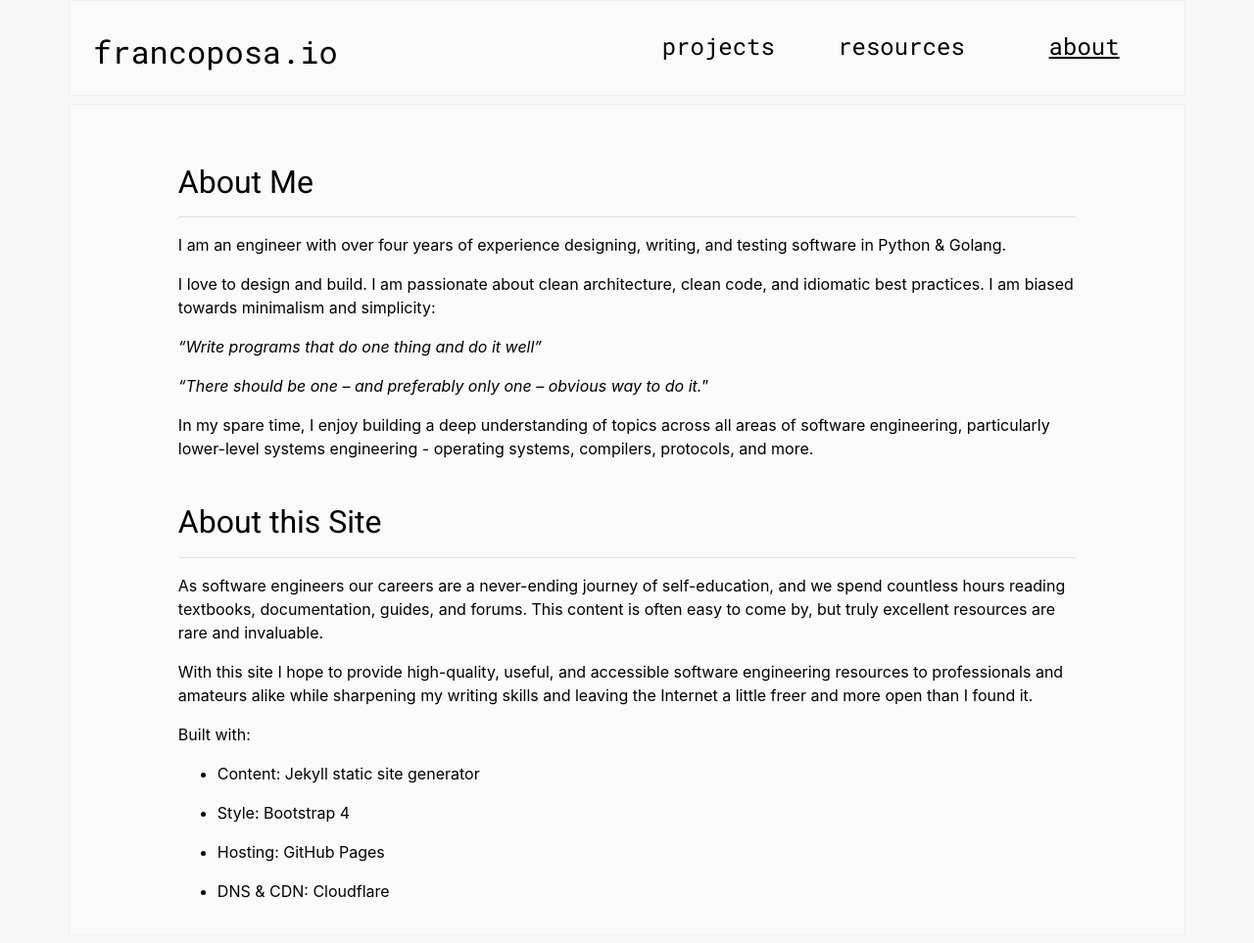
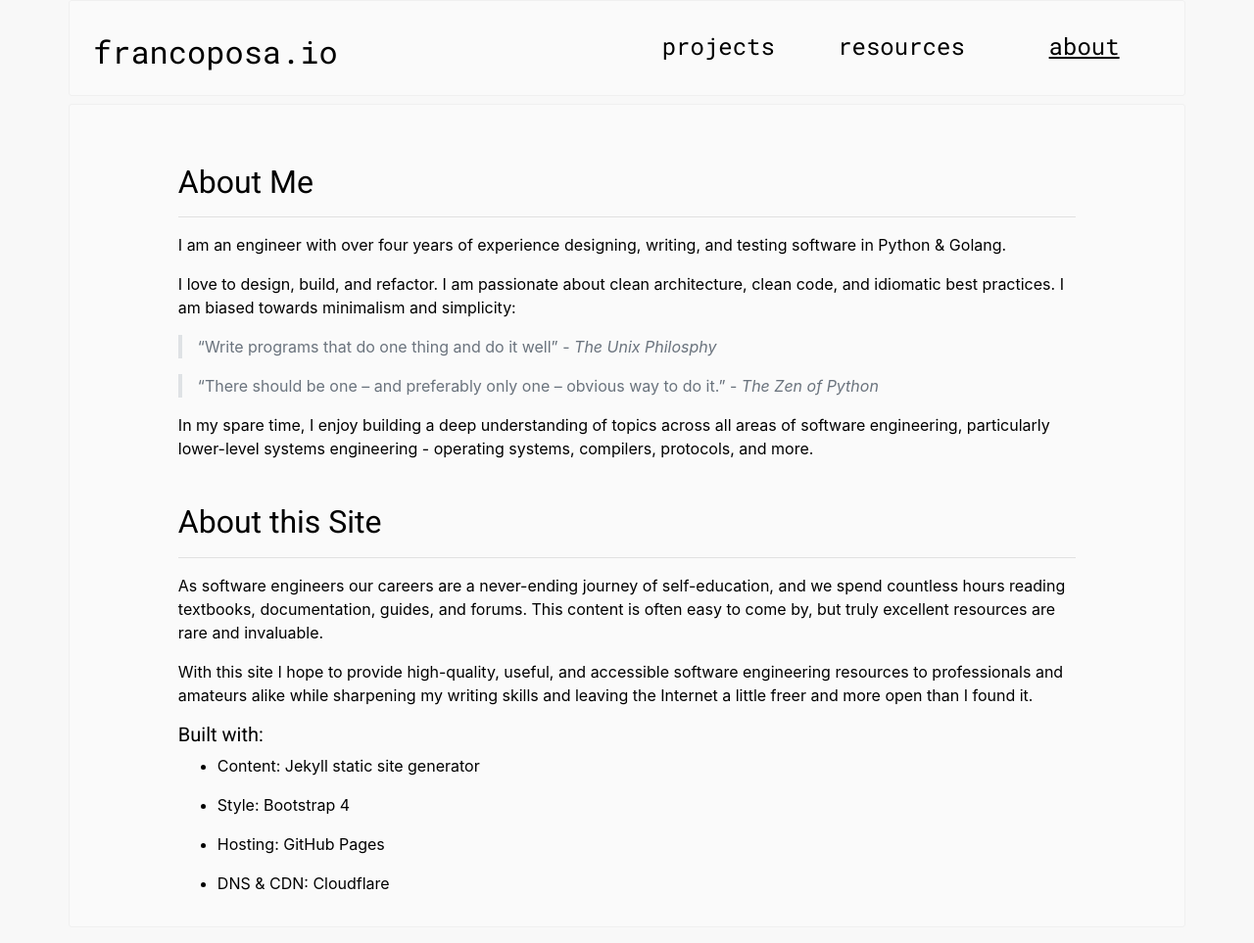
Before and after one commit to francojposa/personal-site, a Jekyll site: the page built from sections/about.md, in a window 1280 px wide. Shown: the whole page at 98% size. Built offline with Jekyll 4.4.1, drawn with Linux system fonts in a browser that asks for light colours.

Commit message:
cleaning up about and adding blockquote styling

```diff
--- a/_layouts/default.html
+++ b/_layouts/default.html
@@ -29,9 +29,8 @@
                         {% endif %}>resources</a>
                 </div>
                 <div class="col-md-2 col-xs-6 top-row-item text-center"><a href="/about"
-                    {% if page.url contains "/about" %}style="text-decoration: underline;"
-                    {% endif %}>about</a>
-            </div>
+                        {% if page.url contains "/about" %}style="text-decoration: underline;" {% endif %}>about</a>
+                </div>
             </div>
         </div>
         <div class="container">
--- a/css/style.css
+++ b/css/style.css
@@ -105,3 +105,9 @@ div > .highlighter-rouge {
     margin-top: 2.75rem;
     margin-bottom: 1rem;
 }
+
+blockquote {
+    padding: 0 1em;
+    color: #6a737d;
+    border-left: .25em solid #dfe2e5;
+}
--- a/sections/about.md
+++ b/sections/about.md
@@ -10,12 +10,12 @@ permalink: /about
 
 I am an engineer with over four years of experience designing, writing, and testing software in Python & Golang.
 
-I love to design and build. I am passionate about clean architecture, clean code, and idiomatic best practices.
+I love to design, build, and refactor. I am passionate about clean architecture, clean code, and idiomatic best practices.
 I am biased towards minimalism and simplicity:
 
-> _"Write programs that do one thing and do it well"_
+> "Write programs that do one thing and do it well" - _The Unix Philosphy_
 
-> _"There should be one -- and preferably only one -- obvious way to do it._"
+> "There should be one -- and preferably only one -- obvious way to do it." - _The Zen of Python_
 
 In my spare time, I enjoy building a deep understanding of topics across all areas of software engineering, particularly lower-level systems engineering - operating systems, compilers, protocols, and more.
 
@@ -28,7 +28,7 @@ As software engineers our careers are a never-ending journey of self-education,
 
 With this site I hope to provide high-quality, useful, and accessible software engineering resources to professionals and amateurs alike while sharpening my writing skills and leaving the Internet a little freer and more open than I found it.
 
-Built with:
+##### Built with:
 
 * Content: Jekyll static site generator
 
```
